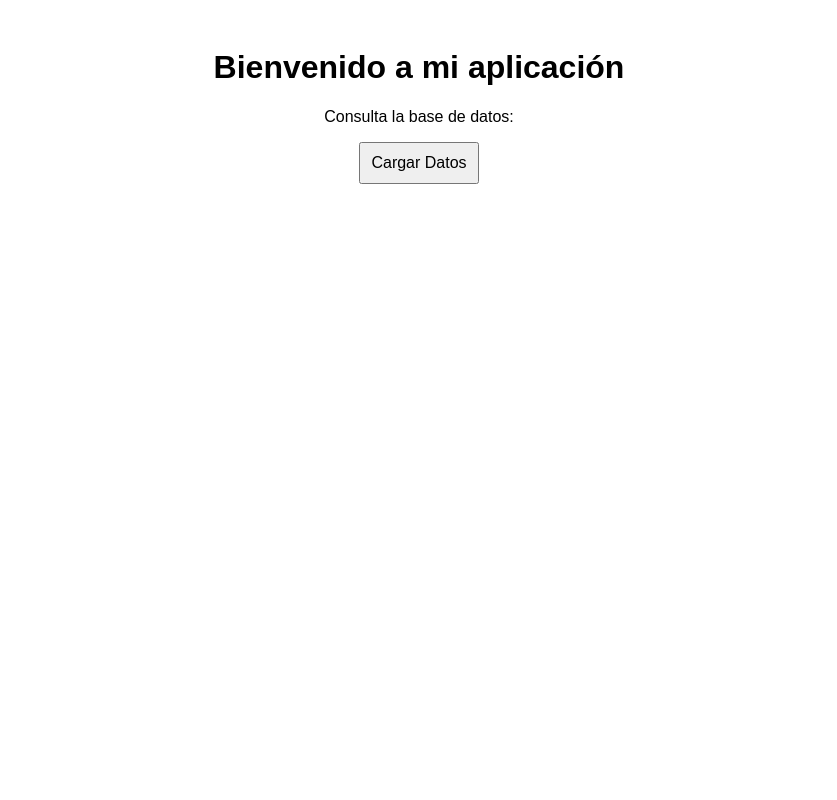
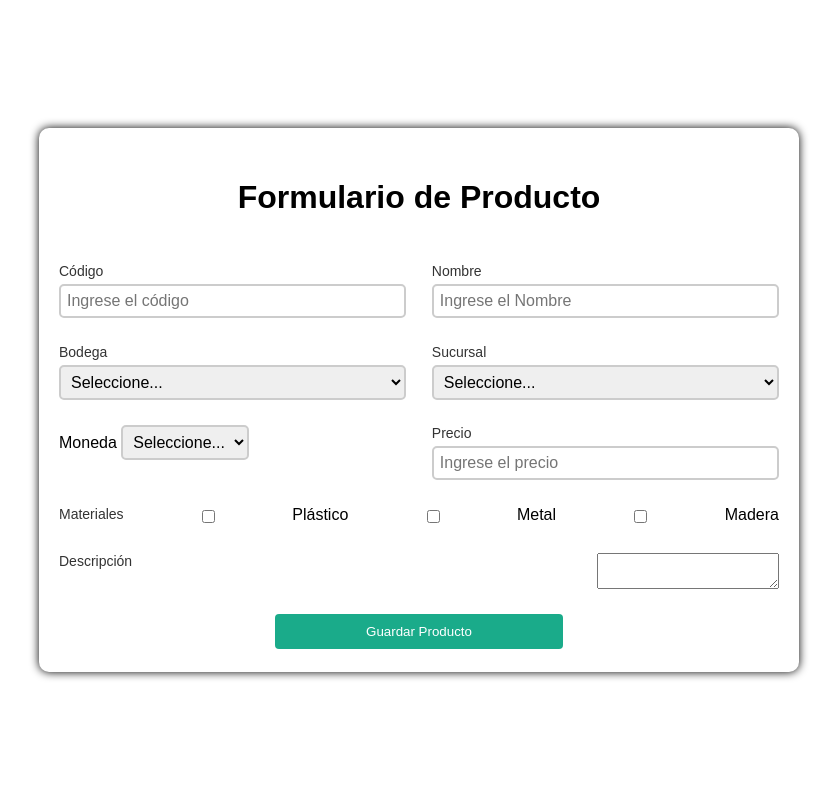
Before and after one commit to JeanPierreQuezada/Formulario_de_productos, a PHP site: page / in a window 1280 px wide. Shown: the whole page, without its empty margins (221-1058 px from the left). Run offline with PHP 8.4, Linux system fonts and the light colour scheme.

Commit message:
u_frontv01_mst

```diff
--- a/frontend/index.html
+++ b/frontend/index.html
@@ -3,14 +3,71 @@
 <head>
     <meta charset="UTF-8">
     <meta name="viewport" content="width=device-width, initial-scale=1.0">
-    <title>Mi Aplicación</title>
+    <title>Registro de Producto</title>
     <link rel="stylesheet" href="styles.css">
 </head>
 <body>
-    <h1>Bienvenido a mi aplicación</h1>
-    <p>Consulta la base de datos:</p>
-    <button id="loadData">Cargar Datos</button>
-    <div id="data"></div>
+    <div>
+        <form class="form-container">
+            <div class="centrar">
+                <h1>Formulario de Producto</h1>
+            </div>
+            <div class="row">
+                <div class="column">
+                    <label for="codigo">Código</label>
+                    <input type="text" id="codigo" name="codigo" placeholder="Ingrese el código">
+                </div>
+                <div class="column">
+                    <label for="nombre">Nombre</label>
+                    <input type="text" id="nombre" name="nombre" placeholder="Ingrese el Nombre">
+                </div>
+            </div>
+
+            <div class="row">
+                <div class="column">
+                    <label>Bodega</label>
+                    <select id="bodega" class="selector_custom">
+                        <option value="">Seleccione...</option>
+                    </select>
+                </div>
+                <div class="column">
+                    <label>Sucursal</label>
+                    <select id="sucursal" class="selector_custom">
+                        <option value="">Seleccione...</option>
+                    </select>
+                </div>
+            </div>
+
+            <div class="row">
+                <div class="column">
+                    <label">Moneda</label>
+                    <select id="moneda" class="selector_custom">
+                        <option value="">Seleccione...</option>
+                    </select>
+                </div>
+                <div class="column">
+                    <label for="precio">Precio</label>
+                    <input type="text" id="precio" name="precio" placeholder="Ingrese el precio" required>
+                </div>
+            </div>
+
+            <div class="row">
+                <label>Materiales</label>
+                <input type="checkbox" name="material" value="Plástico"> Plástico
+                <input type="checkbox" name="material" value="Metal"> Metal
+                <input type="checkbox" name="material" value="Madera"> Madera
+            </div>
+
+            <div class="row">
+                <label>Descripción</label>
+                <textarea id="descripcion"></textarea>
+            </div>
+
+            <div class="centrar">
+                <button type="submit" class="button">Guardar Producto</button>
+            </div>
+        </form>
+    </div>
 
     <script src="script.js"></script>
 </body>
--- a/frontend/script.js
+++ b/frontend/script.js
@@ -1,13 +1,79 @@
-document.getElementById("loadData").addEventListener("click", function() {
-    fetch("http://localhost:8000/api/getData.php")
+document.addEventListener("DOMContentLoaded", function () {
+    cargarBodegas();
+    cargarMonedas();
+
+    document.getElementById("bodega").addEventListener("change", cargarSucursales);
+    document.getElementById("productForm").addEventListener("submit", validarFormulario);
+});
+
+function cargarBodegas() {
+    fetch("http://localhost:8000/api/get_bodegas.php")
         .then(response => response.json())
         .then(data => {
-            let output = "<ul>";
-            data.forEach(item => {
-                output += `<li>${item.name} - ${item.email}</li>`;
+            let select = document.getElementById("bodega");
+            data.forEach(bodega => {
+                let option = document.createElement("option");
+                option.value = bodega.id;
+                option.textContent = bodega.nombre;
+                select.appendChild(option);
             });
-            output += "</ul>";
-            document.getElementById("data").innerHTML = output;
-        })
-        .catch(error => console.error("Error al obtener los datos:", error));
-});
+        });
+}
+
+function cargarMonedas() {
+    fetch("http://localhost:8000/api/get_monedas.php")
+        .then(response => response.json())
+        .then(data => {
+            let select = document.getElementById("moneda");
+            data.forEach(moneda => {
+                let option = document.createElement("option");
+                option.value = moneda.id;
+                option.textContent = moneda.nombre;
+                select.appendChild(option);
+            });
+        });
+}
+
+function cargarSucursales() {
+    let bodegaId = document.getElementById("bodega").value;
+    fetch(`http://localhost:8000/api/get_sucursales.php?bodega_id=${bodegaId}`)
+        .then(response => response.json())
+        .then(data => {
+            let select = document.getElementById("sucursal");
+            select.innerHTML = '<option value="">Seleccione...</option>';
+            data.forEach(sucursal => {
+                let option = document.createElement("option");
+                option.value = sucursal.id;
+                option.textContent = sucursal.nombre;
+                select.appendChild(option);
+            });
+        });
+}
+
+function validarFormulario(event) {
+    event.preventDefault();
+    let codigo = document.getElementById("codigo").value;
+
+    fetch(`http://localhost:8000/api/validar_codigo.php?codigo=${codigo}`)
+        .then(response => response.json())
+        .then(data => {
+            if (data.exists) {
+                alert("El código del producto ya está registrado.");
+            } else {
+                guardarProducto();
+            }
+        });
+}
+
+function guardarProducto() {
+    let formData = new FormData(document.getElementById("productForm"));
+
+    fetch("http://localhost:8000/api/save_producto.php", {
+        method: "POST",
+        body: formData
+    })
+    .then(response => response.json())
+    .then(data => {
+        alert(data.message);
+    });
+}
--- a/frontend/styles.css
+++ b/frontend/styles.css
@@ -1,11 +1,99 @@
 body {
     font-family: Arial, sans-serif;
-    text-align: center;
-    padding: 20px;
+    display: flex;
+    justify-content: center;
+    align-items: center;
+    height: 100vh;
+    margin: 0;
+    background-color: #ffffff;
+}
+
+.form-container {
+    background: #ffffff;
+    width: 90vh;
+    min-height: min-content;
+    padding: 30px 20px 23px 20px;
+    display: flex;
+    flex-direction: column;
+    justify-content: center;
+    align-self: center;
+    gap: 2vw;
+    border-radius: 10px;
+    border-width: 4px;
+    box-shadow: 0px 0px 10px black;
+}
+
+.row {
+    display: flex;
+    justify-content: space-between;
+    width: 100%;
+    gap: 2vw;
+}
+
+.column {
+    display: flex;
+    flex: 1 1 auto;
+    flex-direction: column;
+    width: 100%;
+}
+
+.centrar{
+    display: flex;
+    justify-content: center;
+    width: 100%;
 }
 
 button {
+    width: 40%;
+    background-color: #1aab8a;
+    color: white;
     padding: 10px;
+    border: none;
+    cursor: pointer;
+    border-radius: 4px;
+}
+
+.button:hover {
+    background-color: #179678;
+}
+
+label {
+    display: flex;
+    font-size: 14px;
+    margin-bottom: 5px;
+    color: #333;
+}
+
+input {
+    padding: 6px;
     font-size: 16px;
+    border: 2px solid #ccc;
+    border-radius: 5px;
+    outline: none;
+    transition: border-color 0.3s ease;
+}
+
+input:hover {
+    border-color: #1aab8a;
+}
+
+input:focus {
+    border-color: #137961;
+}
+
+.selector_custom {
+    padding: 6px;
+    font-size: 16px;
+    border: 2px solid #ccc;
+    border-radius: 5px;
     cursor: pointer;
 }
+
+.selector_custom:focus {
+    border-color: #137961;
+    outline: none;
+}
+
+.selector_custom:hover {
+    border: 2px solid #1aab8a;
+}
```
Also changed, not shown: backend/src/api/getData.php (deleted, +0 -13 lines), backend/src/api/save_producto.php (added, +18 -0 lines), backend/src/api/get_bodegas.php (added), backend/src/api/get_monedas.php (added), backend/src/api/get_sucursales.php (added), backend/src/api/validar_codigo.php (added).
